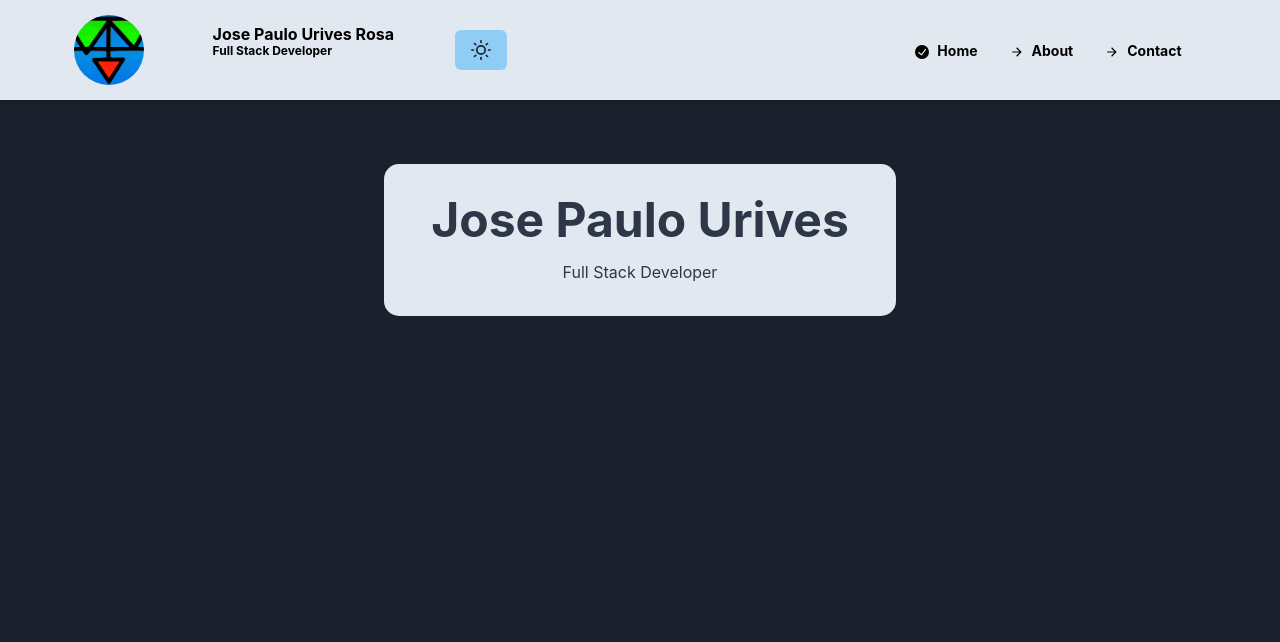
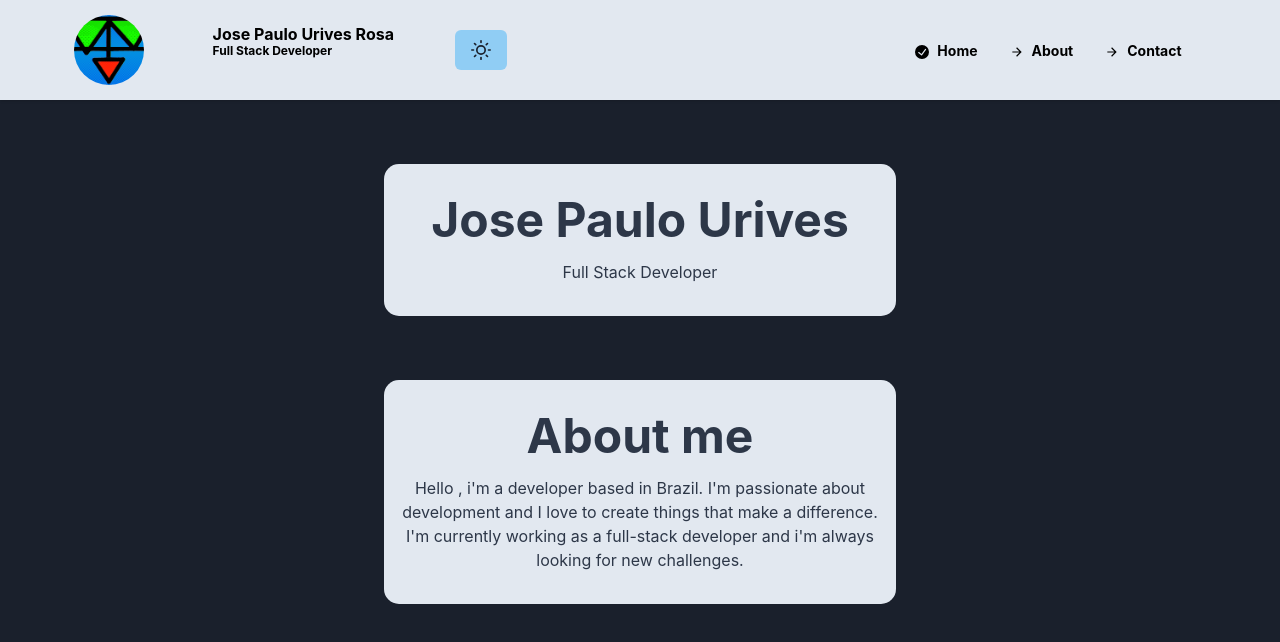
Before and after one commit to JoseP-UR/personal-page, a Next.js app: page / in a window 1280 px wide. Shown: the top 642 px of the page. Built offline with nearby package versions, Linux system fonts and the light colour scheme.

Commit message:
about page

```diff
--- a/components/header/header.js
+++ b/components/header/header.js
@@ -2,6 +2,7 @@ import { useState } from 'react';
 import { Button } from '@chakra-ui/button'
 import { useColorMode } from '@chakra-ui/color-mode'
 import { Link, Flex } from '@chakra-ui/layout';
+import { Collapse } from '@chakra-ui/transition';
 import { Img } from '@chakra-ui/image';
 import { List, ListItem, ListIcon, Heading, Text } from '@chakra-ui/layout';
 import { useColorModeValue } from '@chakra-ui/color-mode'
@@ -98,10 +99,12 @@ export default function Header(props) {
                 >
                     <HamburgerIcon />
                 </Button>
-
+                <Collapse in={isOpen} animateOpacity>
                 <List
                     display={[(isOpen ? "block" : "none"), (isOpen ? "block" : "none"), "none", "none"]}
                     flexBasis="70%"
+                    transitionProperty="display"
+                    transitionDuration="1s"
                     justifyContent="flex-end"
                     alignItems="center"
                     bg={bgColor}
@@ -144,6 +147,7 @@ export default function Header(props) {
                         ))
                     }
                 </List>
+                </Collapse>
             </Flex>
         </Flex>
     );
--- a/pages/index.js
+++ b/pages/index.js
@@ -1,6 +1,6 @@
 import Head from 'next/head'
 import Image from 'next/image'
-import { Container, Center, Heading, Text } from '@chakra-ui/layout'
+import { Container, Center, Heading, Text, Flex } from '@chakra-ui/layout'
 import { useColorModeValue } from '@chakra-ui/color-mode'
 
 export default function Home() {
@@ -27,6 +27,19 @@ export default function Home() {
           </Text>
         </Container>
       </Center>
+      <Center paddingTop="4rem">
+      <Container width="lg" bg={bgColor} color={textColor} borderRadius="15px" paddingBottom="2rem">
+          <Heading as="h1" size="2xl" textAlign="center" paddingTop="2rem">
+            About me
+          </Heading>
+
+          <Text textAlign="center" paddingTop="1rem">
+            Hello , i'm a developer based in Brazil.
+            I'm passionate about development and I love to create things that make a difference.
+            I'm currently working as a full-stack developer and i'm always looking for new challenges.
+          </Text>
+        </Container>
+      </Center>
     </div>
   )
 }
```
